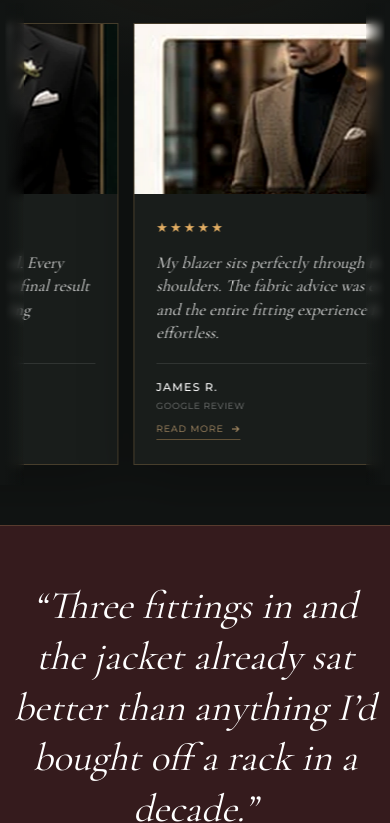
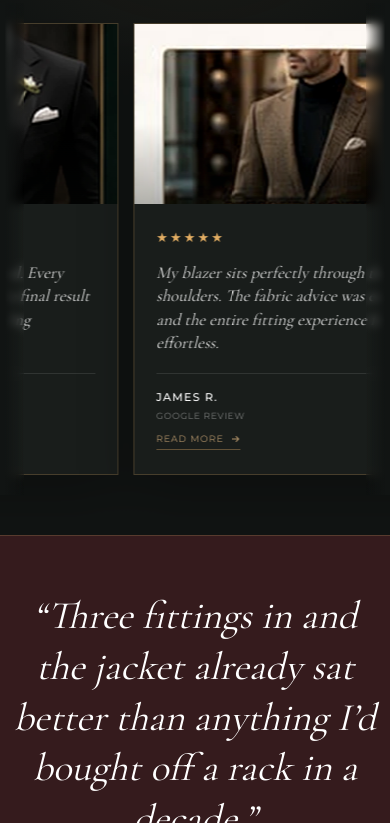
Before and after one commit to Archanaagency1100/royalascot, a plain HTML site: page index.html in a window 390 px wide. Shown: the part 7730-8553 px from the top of the page. Drawn offline with nearby package versions, Linux system fonts and the light colour scheme.

Commit message:
Refine review card image crops

```diff
--- a/assets/css/style.css
+++ b/assets/css/style.css
@@ -1860,16 +1860,47 @@ a {
 }
 
 .review-image {
+  position: relative;
+  width: 100%;
+  height: 100%;
   min-height: 270px;
   overflow: hidden;
+  background: #0d100f;
+  isolation: isolate;
+}
+
+.review-image::after {
+  position: absolute;
+  z-index: 1;
+  inset: 0;
+  content: "";
+  pointer-events: none;
+  background:
+    linear-gradient(90deg, transparent 70%, rgba(17, 20, 19, 0.34)),
+    linear-gradient(0deg, rgba(7, 10, 9, 0.18), transparent 35%);
 }
 
 .review-image img {
+  display: block;
   width: 100%;
   height: 100%;
+  min-height: inherit;
   object-fit: cover;
+  object-position: 50% 32%;
   filter: saturate(0.76) contrast(1.04);
   transition: transform 0.7s ease, filter 0.7s ease;
+}
+
+.review-card:nth-child(3n + 1) .review-image img {
+  object-position: 50% 24%;
+}
+
+.review-card:nth-child(3n + 2) .review-image img {
+  object-position: 52% 38%;
+}
+
+.review-card:nth-child(3n + 3) .review-image img {
+  object-position: 58% 28%;
 }
 
 .review-card:hover .review-image img {
@@ -2149,6 +2180,7 @@ a {
   }
 
   .review-image {
+    height: 230px;
     min-height: 230px;
   }
 
@@ -2888,8 +2920,19 @@ a {
   }
 
   .review-image {
+    height: 180px;
     min-height: 170px;
-    max-height: 170px;
+    max-height: 180px;
+  }
+
+  .review-image::after {
+    background: linear-gradient(0deg, rgba(7, 10, 9, 0.3), transparent 45%);
+  }
+
+  .review-image img,
+  .review-card:nth-child(n) .review-image img {
+    min-height: 180px;
+    object-position: 50% 28%;
   }
 
   .review-copy {
--- a/dist/client/assets/css/style.css
+++ b/dist/client/assets/css/style.css
@@ -1860,16 +1860,47 @@ a {
 }
 
 .review-image {
+  position: relative;
+  width: 100%;
+  height: 100%;
   min-height: 270px;
   overflow: hidden;
+  background: #0d100f;
+  isolation: isolate;
+}
+
+.review-image::after {
+  position: absolute;
+  z-index: 1;
+  inset: 0;
+  content: "";
+  pointer-events: none;
+  background:
+    linear-gradient(90deg, transparent 70%, rgba(17, 20, 19, 0.34)),
+    linear-gradient(0deg, rgba(7, 10, 9, 0.18), transparent 35%);
 }
 
 .review-image img {
+  display: block;
   width: 100%;
   height: 100%;
+  min-height: inherit;
   object-fit: cover;
+  object-position: 50% 32%;
   filter: saturate(0.76) contrast(1.04);
   transition: transform 0.7s ease, filter 0.7s ease;
+}
+
+.review-card:nth-child(3n + 1) .review-image img {
+  object-position: 50% 24%;
+}
+
+.review-card:nth-child(3n + 2) .review-image img {
+  object-position: 52% 38%;
+}
+
+.review-card:nth-child(3n + 3) .review-image img {
+  object-position: 58% 28%;
 }
 
 .review-card:hover .review-image img {
@@ -2149,6 +2180,7 @@ a {
   }
 
   .review-image {
+    height: 230px;
     min-height: 230px;
   }
 
@@ -2888,8 +2920,19 @@ a {
   }
 
   .review-image {
+    height: 180px;
     min-height: 170px;
-    max-height: 170px;
+    max-height: 180px;
+  }
+
+  .review-image::after {
+    background: linear-gradient(0deg, rgba(7, 10, 9, 0.3), transparent 45%);
+  }
+
+  .review-image img,
+  .review-card:nth-child(n) .review-image img {
+    min-height: 180px;
+    object-position: 50% 28%;
   }
 
   .review-copy {
```
